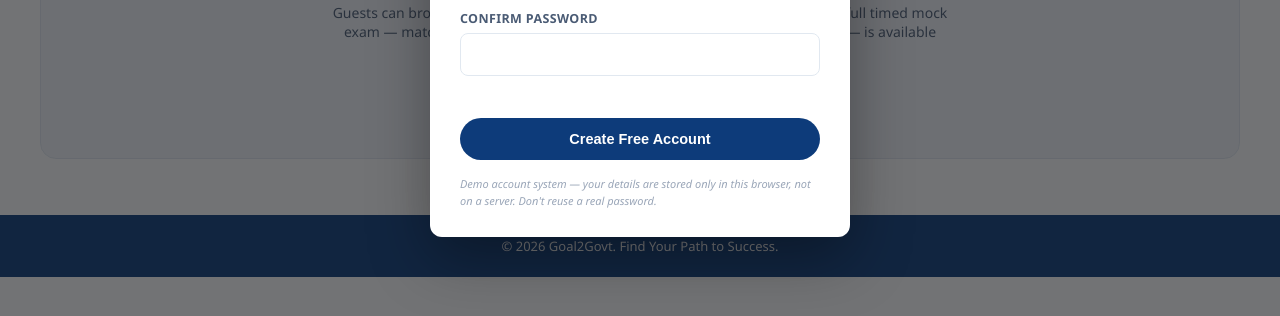
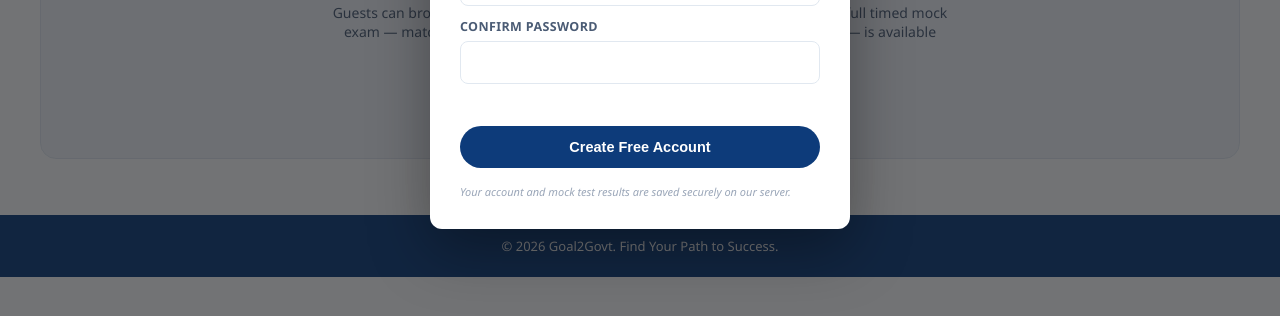
Before and after one commit to Build-exe/Goal2govt, a website: page mocktest.html in a window 1280 px wide. Both pictures are taken after a click on the button "Sign Up / Log In". Shown: the part 466-782 px from the top of the page. Drawn offline with Linux system fonts and the light colour scheme.

Commit message:
Update mocktest.html

```diff
--- a/mocktest.html
+++ b/mocktest.html
@@ -115,7 +115,7 @@
         <button type="submit" class="auth-submit">Create Free Account</button>
       </form>
 
-      <p class="auth-disclaimer">Demo account system — your details are stored only in this browser, not on a server. Don't reuse a real password.</p>
+      <p class="auth-disclaimer">Your account and mock test results are saved securely on our server.</p>
     </div>
   </div>
 </div>
@@ -135,7 +135,6 @@
 </div>
 
 <script src="questions-data.js"></script>
-<script src="papers-data.js"></script>
 <script src="script.js"></script>
 </body>
 </html>
```
